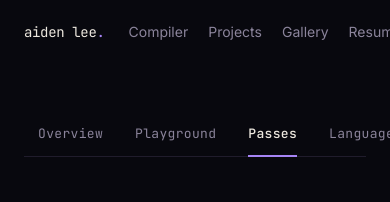
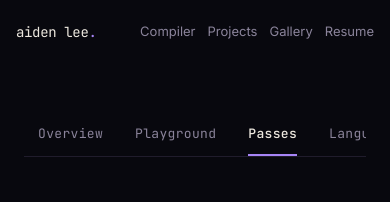
Before and after one commit to aiden-lee11/personal-site, a Next.js app in the folder site/: page /compiler/passes in a window 390 px wide. Shown: the top 202 px of the page. Built offline with nearby package versions, Linux system fonts and the light colour scheme.

Commit message:
nav: fit top nav and compiler tabs on mobile
Co-Authored-By: Claude Fable 5 <noreply@anthropic.com>
Claude-Session: https://claude.ai/code/session_01C5LaodJAZF8eHkT9uMxxhM

```diff
--- a/site/src/app/compiler/CompilerNav.tsx
+++ b/site/src/app/compiler/CompilerNav.tsx
@@ -16,7 +16,7 @@ export default function CompilerNav() {
   return (
     <nav
       aria-label="Compiler sections"
-      className="mb-10 flex items-center gap-1 border-b border-[color:var(--border)]"
+      className="mb-10 flex items-center gap-1 overflow-x-auto no-scrollbar border-b border-[color:var(--border)]"
     >
       {TABS.map((t) => {
         const active =
@@ -27,7 +27,7 @@ export default function CompilerNav() {
           <Link
             key={t.href}
             href={t.href}
-            className={`group relative px-3.5 py-3 font-mono text-[13px] tracking-wide transition-colors ${
+            className={`group relative shrink-0 px-3.5 py-3 font-mono text-[13px] tracking-wide transition-colors ${
               active
                 ? "text-[color:var(--fg)] font-medium"
                 : "text-[color:var(--muted)] hover:text-[color:var(--fg)]"
@@ -35,9 +35,9 @@ export default function CompilerNav() {
           >
             {t.label}
             {active ? (
-              <span className="absolute inset-x-3.5 -bottom-px h-[2px] bg-[color:var(--accent)]" />
+              <span className="absolute inset-x-3.5 bottom-0 h-[2px] bg-[color:var(--accent)]" />
             ) : (
-              <span className="absolute inset-x-3.5 -bottom-px h-[2px] bg-[color:var(--border)] opacity-0 transition-opacity group-hover:opacity-100" />
+              <span className="absolute inset-x-3.5 bottom-0 h-[2px] bg-[color:var(--border)] opacity-0 transition-opacity group-hover:opacity-100" />
             )}
           </Link>
         );
--- a/site/src/app/globals.css
+++ b/site/src/app/globals.css
@@ -233,6 +233,14 @@ body {
 /* Small utility: mono numeric */
 .tabular {
   font-variant-numeric: tabular-nums;
+}
+
+/* Utility: horizontal scroll without a visible scrollbar */
+.no-scrollbar {
+  scrollbar-width: none;
+}
+.no-scrollbar::-webkit-scrollbar {
+  display: none;
 }
 
 /* Token spotlight pill used by the animated pass explainer (PassCinema).
--- a/site/src/app/layout.tsx
+++ b/site/src/app/layout.tsx
@@ -62,14 +62,14 @@ export default function RootLayout({
         className={`${inter.variable} ${serif.variable} ${mono.variable} min-h-screen flex flex-col`}
       >
         <header>
-          <nav className="mx-auto max-w-5xl px-6 h-16 flex items-center gap-6">
+          <nav className="mx-auto max-w-5xl px-4 sm:px-6 h-16 flex items-center gap-4 sm:gap-6">
             <Link
               href="/"
               className="font-mono text-sm tracking-tight hover:text-[color:var(--accent)] transition-colors whitespace-nowrap"
             >
               aiden lee<span className="text-[color:var(--accent)]">.</span>
             </Link>
-            <ul className="ml-auto flex items-center gap-5 sm:gap-6 text-sm">
+            <ul className="ml-auto flex items-center gap-3 sm:gap-6 text-[13px] sm:text-sm">
               {NAV_LINKS.map((l) =>
                 l.external ? (
                   <li key={l.href}>
```
